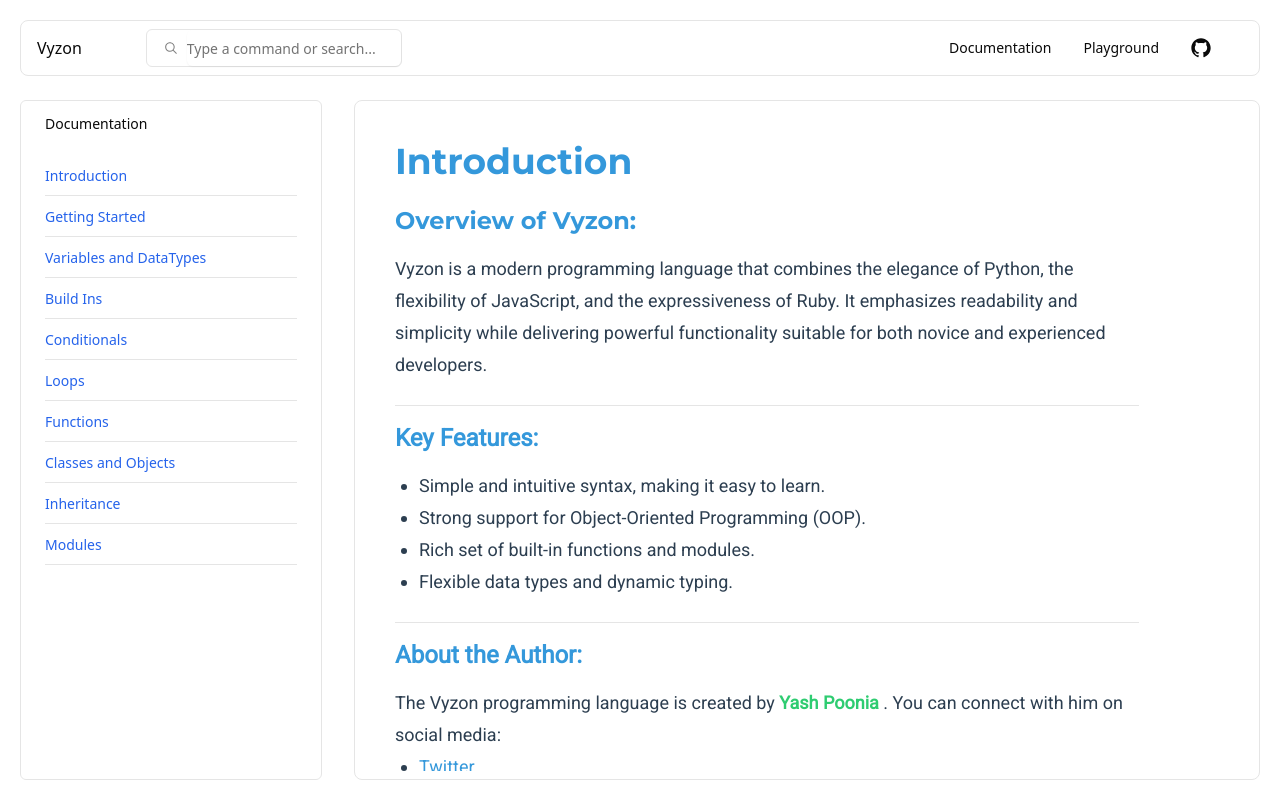
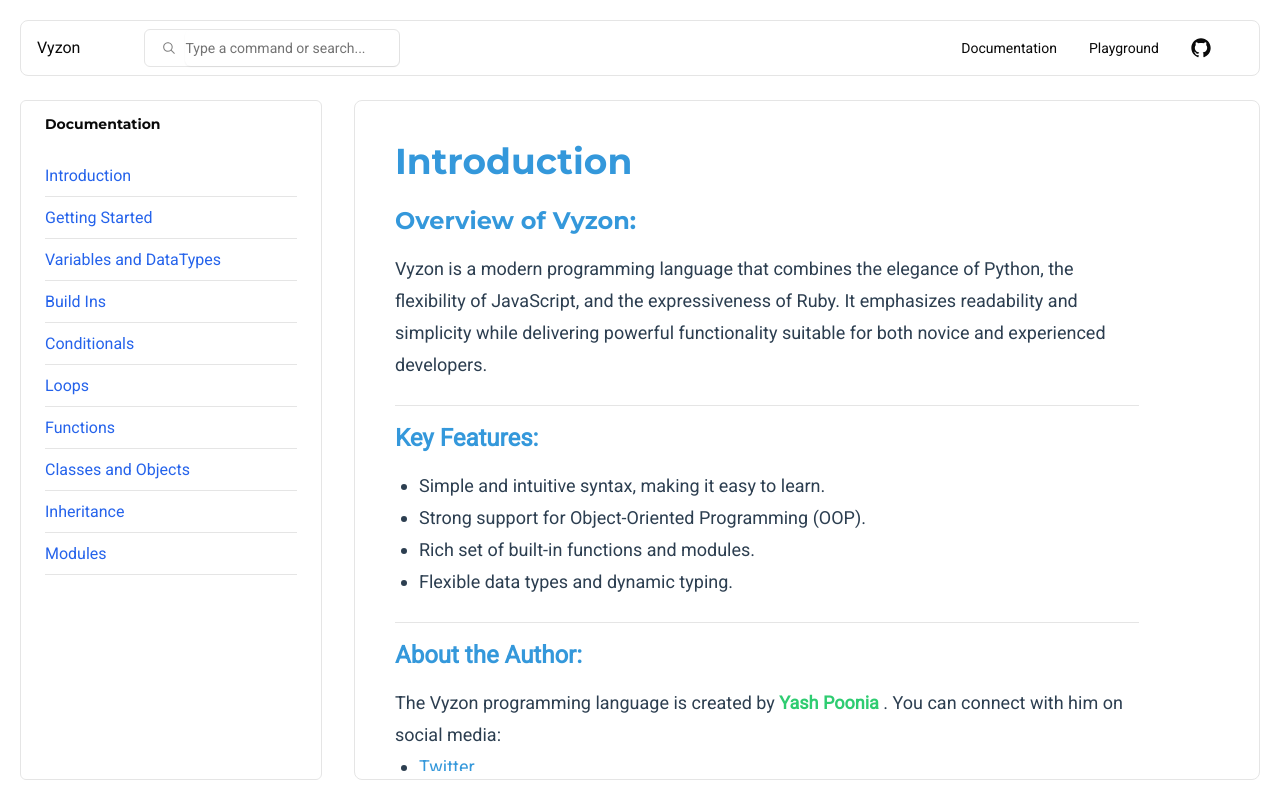
Before and after one commit to yash7xm/Vyzon-Playground, a React (Vite) app: page / in a window 1280 px wide. Built offline with nearby package versions, Linux system fonts and the light colour scheme.

Commit message:
ui updated

```diff
--- a/src/components/navbar/index.tsx
+++ b/src/components/navbar/index.tsx
@@ -12,7 +12,7 @@ function Navbar() {
     };
 
     return (
-        <div className="rounded-lg border px-4 py-2 flex items-center justify-between">
+        <div className="rounded-lg border px-4 py-2 flex items-center justify-between font-roboto">
             <div className="flex items-center">
                 <div className="cursor-pointer">Vyzon</div>
 
--- a/src/components/sidebar/index.tsx
+++ b/src/components/sidebar/index.tsx
@@ -6,7 +6,7 @@ import { documentationLinks } from "../utils/info";
 function Sidebar() {
     return (
         <ScrollArea className="w-full h-full border py-4 px-6 rounded-md">
-            <h4 className="mb-8 text-sm font-medium leading-none">
+            <h4 className="mb-8 font-medium text-sm leading-none font-montserrat">
                 Documentation
             </h4>
             {documentationLinks.map((doc, index) => (
@@ -21,7 +21,10 @@ function DocsLink({ doc }: { doc: string }) {
 
     return (
         <>
-            <Link to={docUrl} className="text-sm text-blue-600 hover:underline">
+            <Link
+                to={docUrl}
+                className="text-blue-600 hover:underline font-roboto"
+            >
                 {doc}
             </Link>
             <Separator className="my-2" />
```
